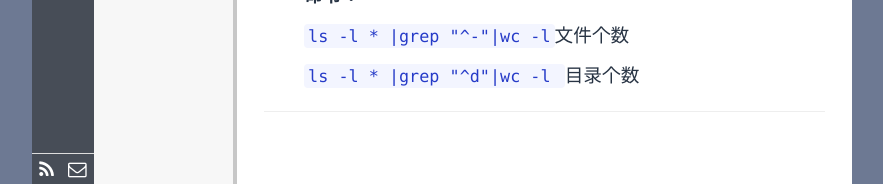
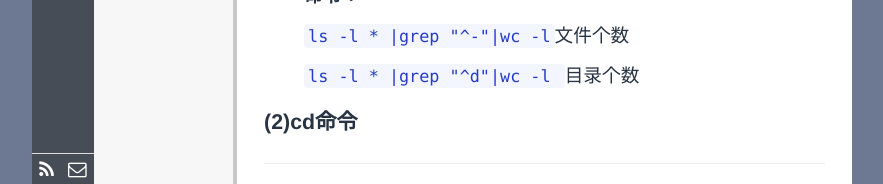
Before and after one commit to polyHong/polyHong.github.io, a Jekyll site: the page built from _posts/tech/2017-04-14-linux-command-list.md, in a window 1280 px wide. Shown: the part 1499-1683 px from the top of the page, without its empty margins (198-1081 px from the left). Built offline with Jekyll 4.4.1, drawn with Linux system fonts in a browser that asks for light colours; Markdown is read by kramdown in place of the engine named in the settings; comment, search, counter and statistics services are not loaded.

Commit message:
update linux-command

```diff
--- a/_posts/tech/2017-04-14-linux-command-list.md
+++ b/_posts/tech/2017-04-14-linux-command-list.md
@@ -11,9 +11,9 @@
 本文对Linux常用命令做一个总结，方便日后查阅。
 
 
-#### **一、文件处理命令**
+<h4><strong> 一、文件处理命令</strong></h4>
 
-##### **(1) ls命令**
+<h5><strong>(1) ls命令</strong></h5>
 <p>
 ls命令是linux下最常用的命令。ls命令就是list的缩写，缺省下ls用来打印出当前目录的清单，
 如果ls指定其他目录，那么就会显示指定目录里的文件及文件夹清单。通过ls命令不
@@ -53,3 +53,6 @@
 <p><code>ls -l * |grep "^-"|wc -l</code>文件个数</p>
 <p><code>ls -l * |grep "^d"|wc -l </code>目录个数</p>
 </ol>
+
+
+<h5><strong>(2)cd命令</strong></h5>
```
Also changed, not shown: 1 other file.
